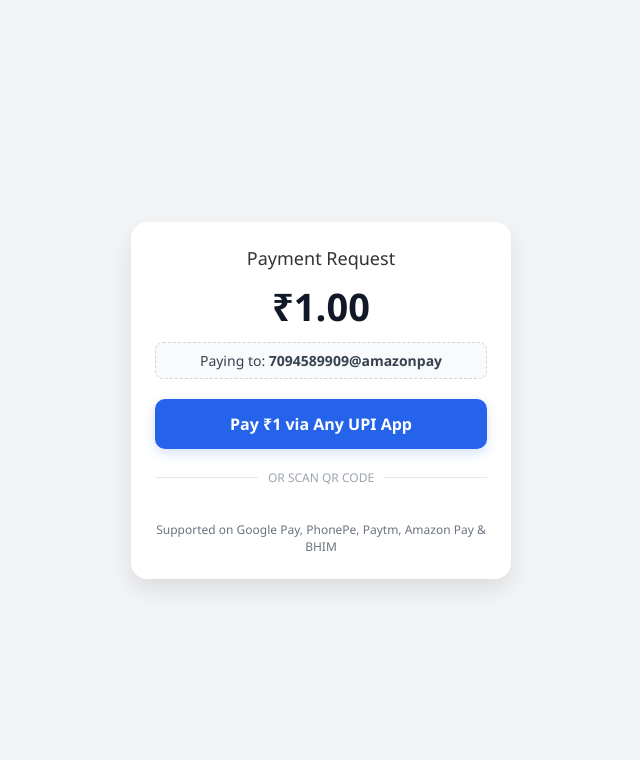
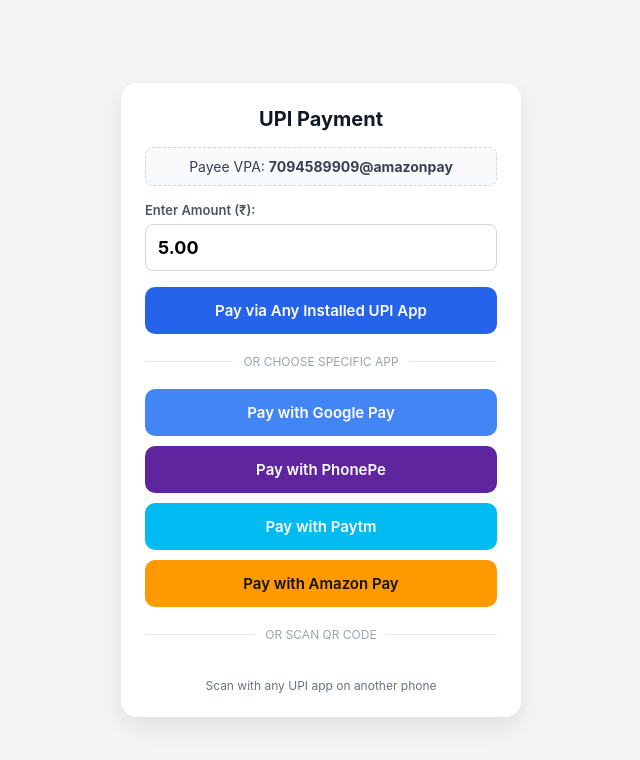
Before and after one commit to bharathappstudio/Amazon-Pay, a plain HTML site: page index.html in a window 1280 px wide. Shown: the whole page, without its empty margins (319-959 px from the left). Drawn offline with Linux system fonts and the light colour scheme; a script that the page names is missing.

Commit message:
Update index.html

```diff
--- a/index.html
+++ b/index.html
@@ -3,14 +3,11 @@
 <head>
   <meta charset="UTF-8">
   <meta name="viewport" content="width=device-width, initial-scale=1.0">
-  <title>UPI Payment Request</title>
-  <!-- Library for generating QR Code -->
+  <title>UPI Direct Payment</title>
+  <!-- Library for generating dynamic QR Code -->
   <script src="https://cdnjs.cloudflare.com/ajax/libs/qrcodejs/1.0.0/qrcode.min.js"></script>
   <style>
-    * {
-      box-sizing: border-box;
-      font-family: 'Segoe UI', Arial, sans-serif;
-    }
+    * { box-sizing: border-box; font-family: -apple-system, BlinkMacSystemFont, "Segoe UI", Roboto, Arial, sans-serif; }
     body {
       background-color: #f3f4f6;
       display: flex;
@@ -24,48 +21,67 @@
       background: #ffffff;
       border-radius: 16px;
       padding: 24px;
-      max-width: 380px;
+      max-width: 400px;
       width: 100%;
+      box-shadow: 0 10px 25px rgba(0,0,0,0.08);
       text-align: center;
-      box-shadow: 0 10px 25px rgba(0,0,0,0.1);
     }
-    .header-title {
-      font-size: 18px;
-      color: #333;
-      margin-bottom: 8px;
-    }
-    .amount {
-      font-size: 38px;
-      font-weight: 800;
-      color: #111827;
-      margin: 10px 0;
-    }
-    .upi-id {
+    h2 { margin: 0 0 16px 0; color: #111827; font-size: 20px; }
+
+    .vpa-box {
       background-color: #f9fafb;
       border: 1px dashed #d1d5db;
-      padding: 8px 12px;
+      padding: 10px;
       border-radius: 8px;
       font-size: 14px;
       color: #374151;
-      margin-bottom: 20px;
+      margin-bottom: 16px;
       word-break: break-all;
     }
-    .pay-btn {
-      background-color: #2563eb;
-      color: #ffffff;
+
+    .form-group {
+      text-align: left;
+      margin-bottom: 16px;
+    }
+    .form-group label {
+      display: block;
+      font-size: 13px;
+      font-weight: 600;
+      color: #4b5563;
+      margin-bottom: 6px;
+    }
+    .form-group input {
+      width: 100%;
+      padding: 12px;
+      font-size: 18px;
+      font-weight: bold;
+      border: 1px solid #d1d5db;
+      border-radius: 8px;
+      outline: none;
+    }
+    .form-group input:focus { border-color: #2563eb; }
+
+    /* Buttons */
+    .btn {
       display: block;
       width: 100%;
       padding: 14px;
-      font-size: 16px;
+      font-size: 15px;
       font-weight: 600;
       border-radius: 10px;
       text-decoration: none;
-      transition: background 0.2s ease;
-      box-shadow: 0 4px 12px rgba(37, 99, 235, 0.2);
+      color: #fff;
+      margin-bottom: 10px;
+      border: none;
+      cursor: pointer;
+      text-align: center;
     }
-    .pay-btn:active {
-      background-color: #1d4ed8;
-    }
+    .btn-main { background-color: #2563eb; }
+    .btn-gpay { background-color: #4285f4; }
+    .btn-phonepe { background-color: #5f259f; }
+    .btn-paytm { background-color: #00baf2; }
+    .btn-amazon { background-color: #ff9900; color: #111; }
+
     .divider {
       margin: 20px 0;
       color: #9ca3af;
@@ -78,64 +94,92 @@
       flex: 1;
       border-bottom: 1px solid #e5e7eb;
     }
-    .divider span {
-      padding: 0 10px;
-    }
+    .divider span { padding: 0 10px; }
+
     #qrcode {
       display: flex;
       justify-content: center;
-      margin: 15px 0;
+      margin: 16px 0;
     }
-    .footer {
-      font-size: 12px;
-      color: #6b7280;
-      margin-top: 15px;
-    }
+    .footer-text { font-size: 12px; color: #6b7280; }
   </style>
 </head>
 <body>
 
 <div class="card">
-  <div class="header-title">Payment Request</div>
-  <div class="amount">₹1.00</div>
-  <div class="upi-id">Paying to: <strong>7094589909@amazonpay</strong></div>
+  <h2>UPI Payment</h2>
 
-  <!-- Mobile UPI Trigger Button -->
-  <a id="upiButton" href="#" class="pay-btn">Pay ₹1 via Any UPI App</a>
+  <div class="vpa-box">
+    Payee VPA: <strong>7094589909@amazonpay</strong>
+  </div>
+
+  <div class="form-group">
+    <label for="amountInput">Enter Amount (₹):</label>
+    <!-- Default set to 5.00 to avoid bank 1-rupee spam blocks -->
+    <input type="number" id="amountInput" value="5.00" min="1" step="0.5">
+  </div>
+
+  <!-- Main Universal Button -->
+  <a id="btnUniversal" href="#" class="btn btn-main">Pay via Any Installed UPI App</a>
+
+  <div class="divider"><span>OR CHOOSE SPECIFIC APP</span></div>
+
+  <!-- Direct App Targets (Android Package Intents) -->
+  <a id="btnGpay" href="#" class="btn btn-gpay">Pay with Google Pay</a>
+  <a id="btnPhonePe" href="#" class="btn btn-phonepe">Pay with PhonePe</a>
+  <a id="btnPaytm" href="#" class="btn btn-paytm">Pay with Paytm</a>
+  <a id="btnAmazon" href="#" class="btn btn-amazon">Pay with Amazon Pay</a>
 
   <div class="divider"><span>OR SCAN QR CODE</span></div>
 
-  <!-- Dynamic QR Code Container -->
   <div id="qrcode"></div>
-
-  <div class="footer">
-    Supported on Google Pay, PhonePe, Paytm, Amazon Pay & BHIM
-  </div>
+  <div class="footer-text">Scan with any UPI app on another phone</div>
 </div>
 
 <script>
-  // Configuration Details
-  const payeeVpa = "7094589909@amazonpay";
-  const payeeName = "Merchant";
-  const amount = "1.00";
-  const note = "Payment of Re 1";
-  const txnRef = "TXN" + Date.now();
+  const VPA = "7094589909@amazonpay";
+  const NAME = "Merchant";
+  let qrCodeInstance = null;
 
-  // 1. Build standard NPCI UPI Deep Link Scheme
-  const upiUrl = `upi://pay?pa=${encodeURIComponent(payeeVpa)}&pn=${encodeURIComponent(payeeName)}&am=${amount}&cu=INR&tn=${encodeURIComponent(note)}&tr=${txnRef}`;
+  function updatePaymentLinks() {
+    const amountVal = parseFloat(document.getElementById("amountInput").value || "1.00").toFixed(2);
+    const txnRef = "TXN" + Date.now();
+    const note = "Payment";
 
-  // 2. Set button link for mobile devices
-  document.getElementById("upiButton").href = upiUrl;
+    // 1. Standard Universal UPI URI
+    const upiUri = `upi://pay?pa=${encodeURIComponent(VPA)}&pn=${encodeURIComponent(NAME)}&am=${amountVal}&cu=INR&tn=${encodeURIComponent(note)}&tr=${txnRef}`;
 
-  // 3. Generate QR code for desktop scanning
-  new QRCode(document.getElementById("qrcode"), {
-    text: upiUrl,
-    width: 180,
-    height: 180,
-    colorDark: "#000000",
-    colorLight: "#ffffff",
-    correctLevel: QRCode.CorrectLevel.M
-  });
+    // 2. Android Direct Package Intents
+    const gpayIntent = `intent://pay?pa=${encodeURIComponent(VPA)}&pn=${encodeURIComponent(NAME)}&am=${amountVal}&cu=INR&tn=${encodeURIComponent(note)}&tr=${txnRef}#Intent;scheme=upi;package=com.google.android.apps.nps;end;`;
+    const phonepeIntent = `intent://pay?pa=${encodeURIComponent(VPA)}&pn=${encodeURIComponent(NAME)}&am=${amountVal}&cu=INR&tn=${encodeURIComponent(note)}&tr=${txnRef}#Intent;scheme=upi;package=com.phonepe.app;end;`;
+    const paytmIntent = `intent://pay?pa=${encodeURIComponent(VPA)}&pn=${encodeURIComponent(NAME)}&am=${amountVal}&cu=INR&tn=${encodeURIComponent(note)}&tr=${txnRef}#Intent;scheme=upi;package=net.one97.paytm;end;`;
+    const amazonIntent = `intent://pay?pa=${encodeURIComponent(VPA)}&pn=${encodeURIComponent(NAME)}&am=${amountVal}&cu=INR&tn=${encodeURIComponent(note)}&tr=${txnRef}#Intent;scheme=upi;package=in.amazon.mShop.android.shopping;end;`;
+
+    // Update Links
+    document.getElementById("btnUniversal").href = upiUri;
+    document.getElementById("btnGpay").href = gpayIntent;
+    document.getElementById("btnPhonePe").href = phonepeIntent;
+    document.getElementById("btnPaytm").href = paytmIntent;
+    document.getElementById("btnAmazon").href = amazonIntent;
+
+    // Refresh QR Code
+    const qrContainer = document.getElementById("qrcode");
+    qrContainer.innerHTML = "";
+    qrCodeInstance = new QRCode(qrContainer, {
+      text: upiUri,
+      width: 160,
+      height: 160,
+      colorDark: "#000000",
+      colorLight: "#ffffff",
+      correctLevel: QRCode.CorrectLevel.M
+    });
+  }
+
+  // Event Listener for Amount Change
+  document.getElementById("amountInput").addEventListener("input", updatePaymentLinks);
+
+  // Initialize on page load
+  window.onload = updatePaymentLinks;
 </script>
 
 </body>
```
